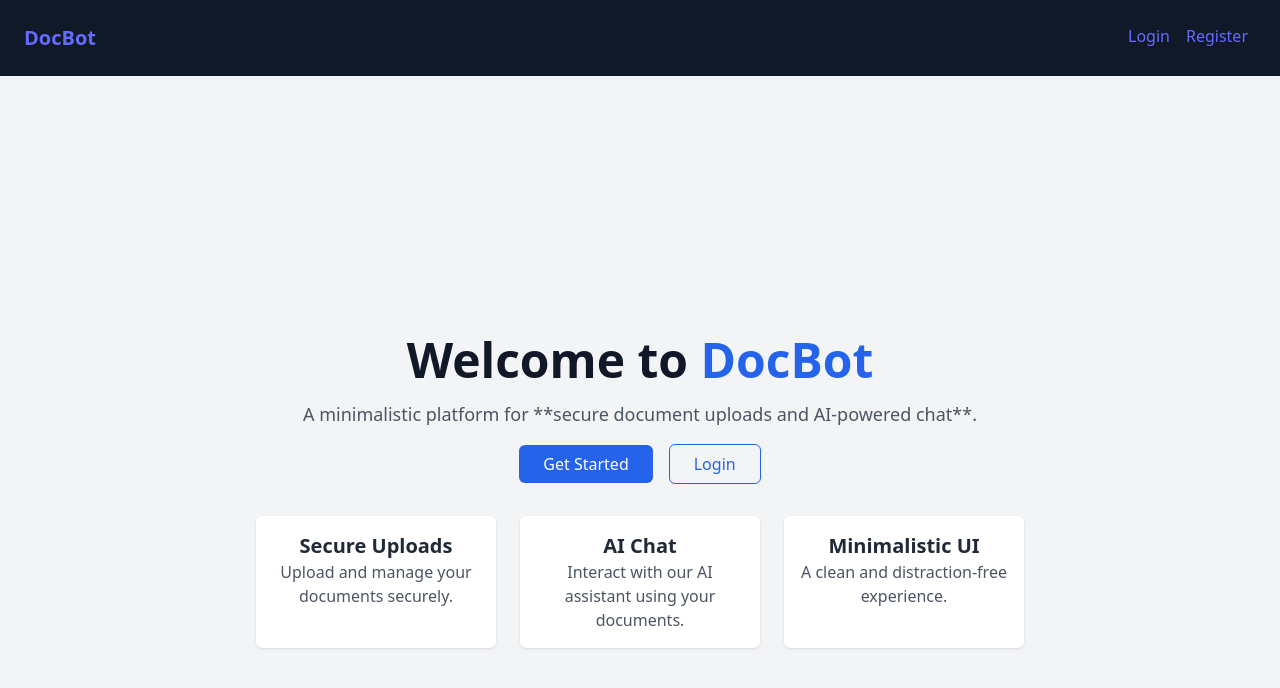
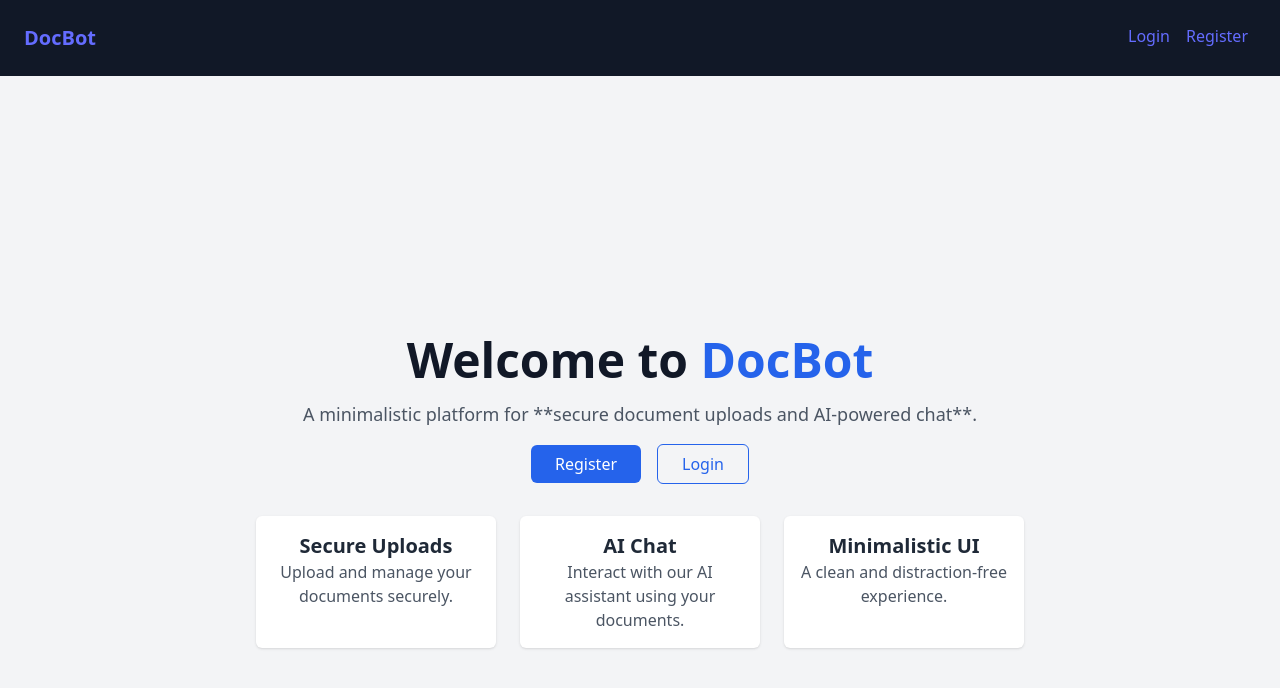
Before and after one commit to noelw19/RAG_Chat_frontend, a React (Vite) app: page / in a window 1280 px wide. Shown: the top 688 px of the page. Built offline with nearby package versions, Linux system fonts and the light colour scheme; no server answers.

Commit message:
fix landing buttons

```diff
--- a/src/App.jsx
+++ b/src/App.jsx
@@ -29,7 +29,7 @@ function App() {
 
 
   return (
-    ( user === null ? "Loading" : user === "Error" ? <p>Error logging in </p> : <Router>
+    ( user === null ? "Loading" : user === "ERROR" ? <p>Error logging in </p> : <Router>
       <div className=" bg-gray-100 text-gray-900 main h-screen overflow-hidden">
         <Navbar />
         <div className="w-screen mx-auto p-4 h-screen ">
--- a/src/pages/Landing.jsx
+++ b/src/pages/Landing.jsx
@@ -37,9 +37,12 @@ const Landing = () => {
         </p>
 
         <div className="mt-6 space-x-4">
-          <Link to="/register" className="px-6 py-2 text-white bg-blue-600 rounded-md hover:bg-blue-700">
-            Get Started
-          </Link>
+
+          {!isLoggedIn ? <Link to="/register" className="px-6 py-2 text-white bg-blue-600 rounded-md hover:bg-blue-700">
+            Register
+          </Link> : <Link to="/documents" className="px-6 py-2 text-white bg-blue-600 rounded-md hover:bg-blue-700">
+            Upload document
+          </Link>}
           {!isLoggedIn ? <Link to="/login" className="px-6 py-2 text-blue-600 border border-blue-600 rounded-md hover:bg-blue-100">
             Login
           </Link> : null}
```
Also changed, not shown: src/pages/Documents.jsx (+0 -51 lines).
